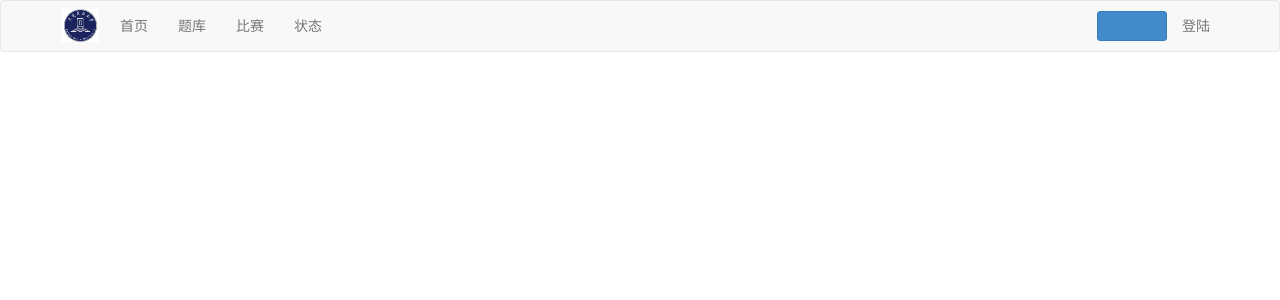
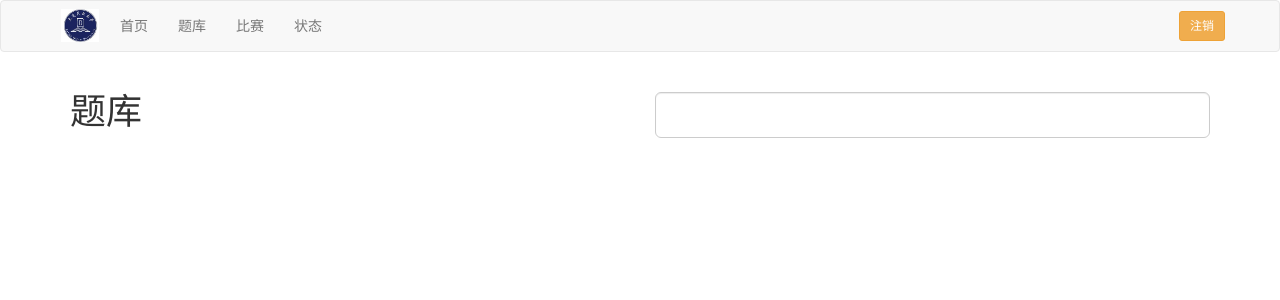
Before and after one commit to chinazhenzhen/PythonJudge, a Flask app: page /showproblem in a window 1280 px wide. Shown: the top 300 px of the page. Run offline with Flask 2, Linux system fonts and the light colour scheme; the visitor is signed in with stand-in values (Sample User, id 1); data that the repository does not hold is empty; some libraries are stand-ins or nearby versions.

Commit message:
界面优化中

```diff
--- a/web_demo/app/secure.py
+++ b/web_demo/app/secure.py
@@ -2,7 +2,7 @@
 
 DEBUG = True
 
-SQLALCHEMY_DATABASE_URI = 'mysql+cymysql://root:12345678@localhost:3306/oj'
+SQLALCHEMY_DATABASE_URI = 'mysql+cymysql://root:123456@localhost:3306/oj'
 SQLALCHEMY_TRACK_MODIFICATIONS = True
 SQLALCHEMY_COMMIT_ON_TEARDOWN = True
 SECRET_KEY = "chinazz"
--- /dev/null
+++ b/web_demo/app/static/js/chinazzdejs.js
@@ -0,0 +1,3 @@
+function button_click( my_url ) {
+    window.location.href = my_url ;
+}
--- a/web_demo/app/templates/index.html
+++ b/web_demo/app/templates/index.html
@@ -1,12 +1,13 @@
 {% extends "bootstrap/base.html" %}
 {% block title %}
-    This is an example page
+    DLNU-onlinejudge
 {% endblock %}
 
 {% block styles %}
     <link rel="icon" href="/static/image/logo.png">
     <link rel="stylesheet" href="/static/css/bootstrap.css">
     <link rel="stylesheet" href="/static/css/main.css">
+    <script type="text/javascript" src="/static/js/chinazzdejs.js"></script>
 {% endblock %}
 
 {% block navbar %}
@@ -23,8 +24,12 @@
             <li><a href="./showstatus">状态</a></li>
         </ul>
         <ul class="nav navbar-nav navbar-right ">
-            <li><button type="button" class="navbar-btn btn btn-primary btn-sm" ><a href="./register">账号申请</a></button></li>
-            <li><a href="./login">登陆</a> </li>
+            {% if current_user.is_authenticated %}
+                <li><button type="button" onclick="button_click('{{url_for('web.logout',_external=True)}}')" class="navbar-btn btn btn-warning btn-sm">注销</button></li>
+            {% else %}
+                <li><button type="button" onclick="button_click('{{url_for('web.register',_external=True)}}')" class="navbar-btn btn btn-primary btn-sm">帐号申请</button></li>
+                <li><a href="./login">登陆</a> </li>
+            {% endif %}
         </ul>
     </div>
 </div>
@@ -33,8 +38,6 @@
 
 {% block content %}
 <div class="container">
-<div class="col-sm-2">adskhjsafhjasfhja</div>
-<div class="col-sm-7">askdjkfja</div>
-<div class="col-sm-3">dsajfksahfjashdj</div>
+
 </div>
 {% endblock %}
--- a/web_demo/app/templates/login.html
+++ b/web_demo/app/templates/login.html
@@ -1,5 +1,9 @@
 {% extends "index.html" %}
 {% import "bootstrap/wtf.html" as wtf %}
+
+{% block title %}
+    登录-DLNU-onlinejudge
+{% endblock %}
 
 {% block content %}
 
--- a/web_demo/app/templates/register.html
+++ b/web_demo/app/templates/register.html
@@ -1,8 +1,11 @@
 {% extends "index.html" %}
 {% import "bootstrap/wtf.html" as wtf %}
 
+{% block title %}
+    注册-DLNU-onlinejudge
+{% endblock %}
+
 {% block content %}
-
 
 <div class="container">
 {{ wtf.quick_form(form) }}
--- a/web_demo/app/templates/show-problem.html
+++ b/web_demo/app/templates/show-problem.html
@@ -1,8 +1,35 @@
 {% extends "index.html" %}
 
+{% block title %}
+    题库-DLNU-onlinejudge
+{% endblock %}
+
 {% block content %}
-    {% for p_one in data %}
-        <li><a href="./showproblem/{{ p_one.id }}">{{ p_one }}</a></li>
-        <li>{{ p_one.id,p_one.title,p_one.description,p_one.input_description,p_one.output_description,p_one.input_example,p_one.output_example,p_one.hint,p_one.source  }}</li>
-    {% endfor %}
+
+    <div class="container">
+    <div class="row">
+        <div class="col-lg-6"><h1>题库</h1></div>
+        <div class="col-lg-6">
+            <br>
+            <div class="input-group-lg">
+                <input type="text" class="form-control">
+            </div>
+        </div>
+    </div>
+    </div>
+
+    <div class="container">
+    <div class="row">
+        <div class="col-lg-8">
+            {% for p_one in data %}
+                <a href="./showproblem/{{ p_one.id }}"><h3 class="page-header">{{ p_one.title }}</h3></a>
+                通过人次：3456 通过率：34.56% 题目编号：{{ p_one.id }}
+            {% endfor %}
+        </div>
+        <div class="col-lg-4">
+
+        </div>
+    </div>
+    </div>
+
 {% endblock %}
```
